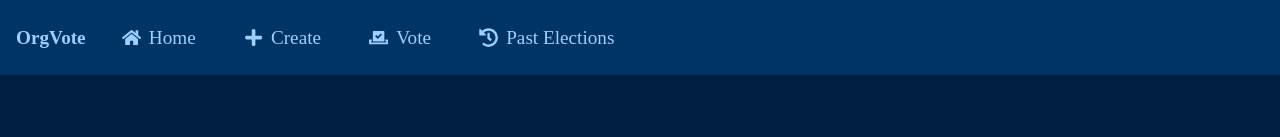
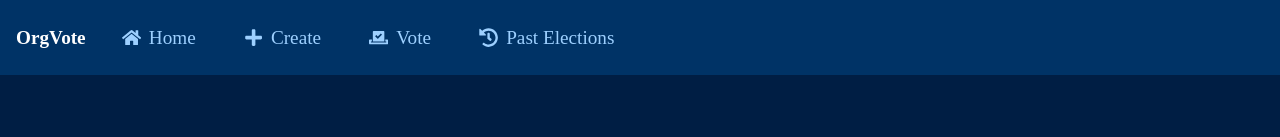
Before and after one commit to christophermcole/orgvote, a Next.js app: page / in a window 1280 px wide. Shown: the top 137 px of the page. Built offline with nearby package versions, Linux system fonts and the light colour scheme.

Commit message:
Logo update

```diff
--- a/components/Navbar.js
+++ b/components/Navbar.js
@@ -52,7 +52,7 @@ const Nav = styled.nav`
 
 const Logo = styled.div`
   font-size: 1.2rem;
-  color: #9DD0FF;
+  color:rgb(255, 255, 255);
   font-weight: bold;
 `;
 
```
